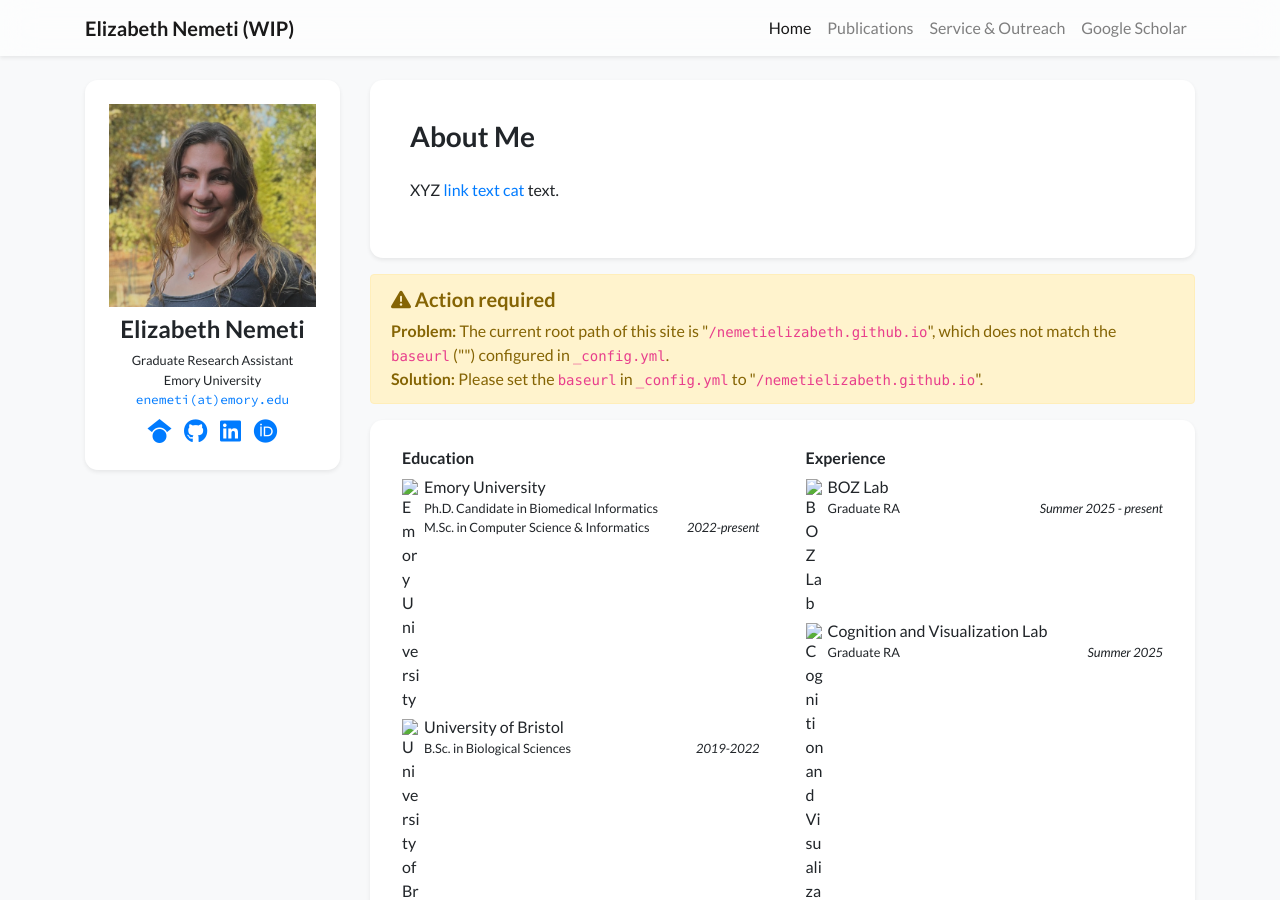
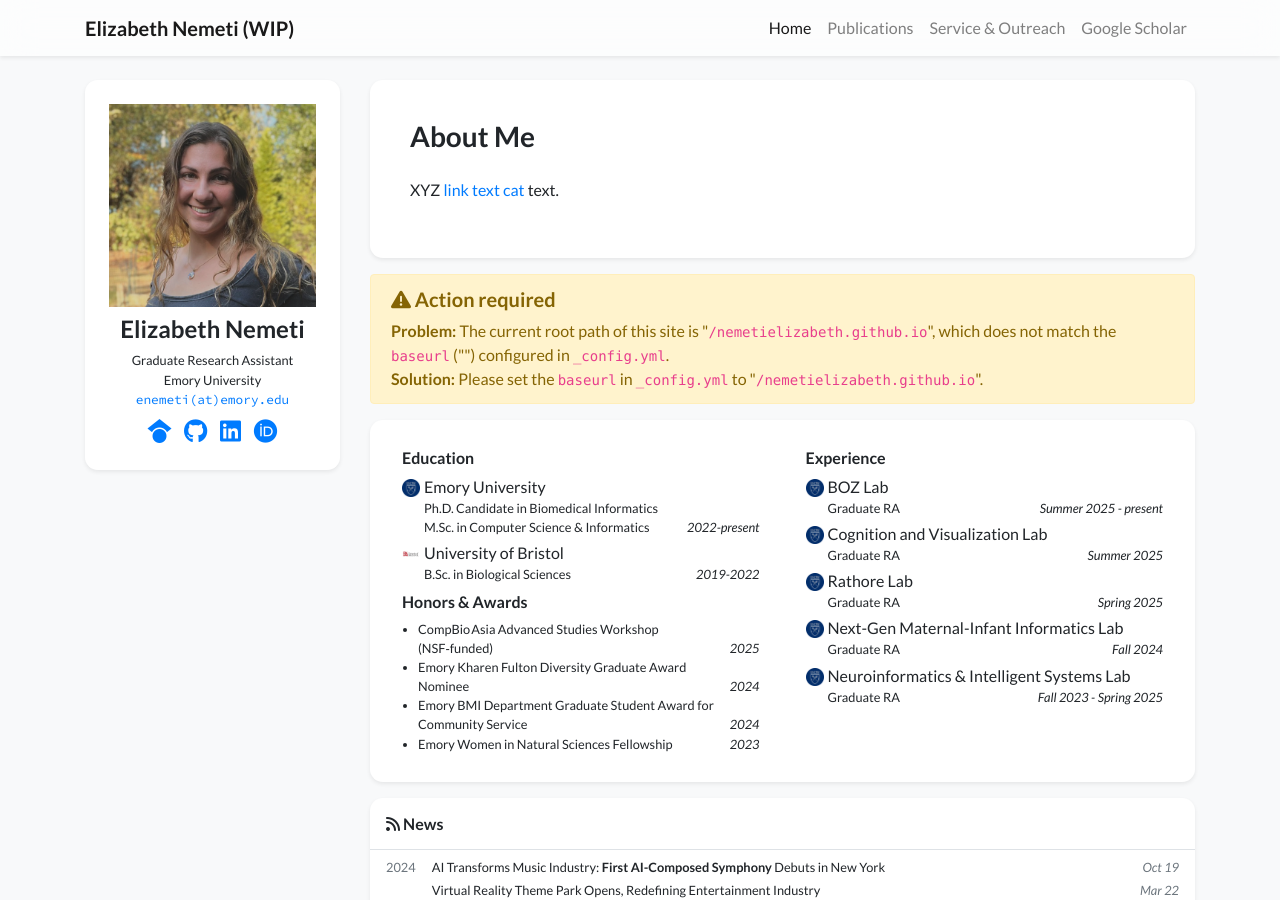
Before and after one commit to nemetielizabeth/nemetielizabeth.github.io, a Jekyll site: the page built from index.html, in a window 1280 px wide and 900 px high. Built offline with Jekyll 4.4.1, drawn with Linux system fonts in a browser that asks for light colours; nearby versions of some CDN libraries; a style sheet for code colours, icons or effects is not loaded.

Commit message:
Update profile.yml

```diff
--- a/_data/profile.yml
+++ b/_data/profile.yml
@@ -4,7 +4,7 @@ navbar_name: "Elizabeth Nemeti (WIP)"
 positions:
 - name: Graduate Research Assistant
 - name: Emory University
-  logo: /assets/images/badges/emory.png
+  logo: /assets/badges/emory.png
 
 email: "enemeti@emory.edu"
 # cv_link: /assets/files/CV.pdf
@@ -23,35 +23,35 @@ portrait_url: /assets/images/photos/headshot.png
 
 education:
 - name: Emory University
-  logo: /assets/images/badges/emory.png
+  logo: /assets/badges/emory.png
   position: >-
       Ph.D. Candidate in Biomedical Informatics <br/>
       M.Sc. in Computer Science & Informatics
   date: 2022-present
 - name: University of Bristol
-  logo: /assets/images/badges/bristol.png
+  logo: /assets/badges/bristol.png
   position: B.Sc. in Biological Sciences
   date: 2019-2022
 
 experience:
 - name: BOZ Lab
-  logo: /assets/images/badges/emory.png
+  logo: /assets/badges/emory.png
   position: Graduate RA
   date: Summer 2025 - present
 - name: Cognition and Visualization Lab
-  logo: /assets/images/badges/emory.png
+  logo: /assets/badges/emory.png
   position: Graduate RA
   date: Summer 2025
 - name: Rathore Lab
-  logo: /assets/images/badges/emory.png
+  logo: /assets/badges/emory.png
   position: Graduate RA
   date: Spring 2025
 - name: Next-Gen Maternal-Infant Informatics Lab
-  logo: /assets/images/badges/emory.png
+  logo: /assets/badges/emory.png
   position: Graduate RA
   date: Fall 2024
 - name: Neuroinformatics & Intelligent Systems Lab
-  logo: /assets/images/badges/emory.png
+  logo: /assets/badges/emory.png
   position: Graduate RA
   date: Fall 2023 - Spring 2025
 
```
